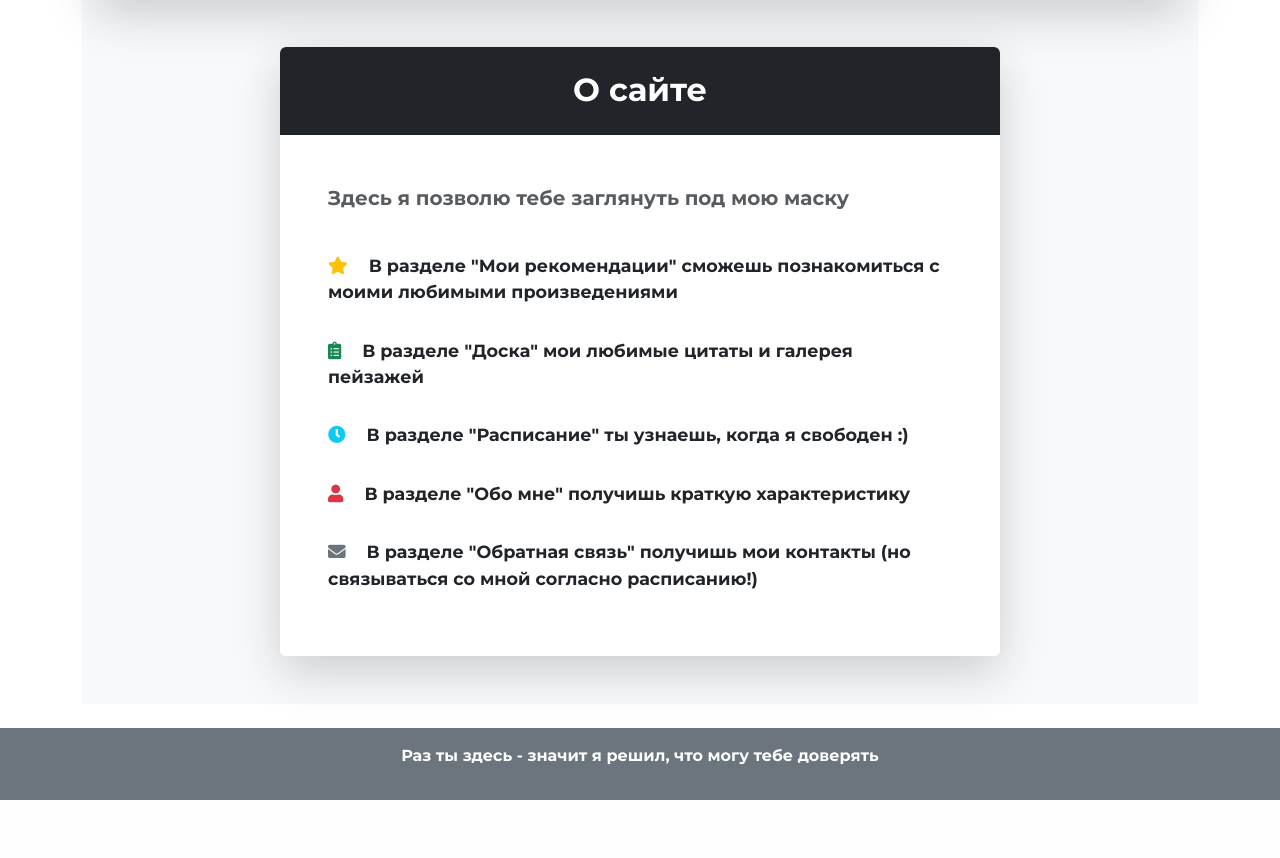
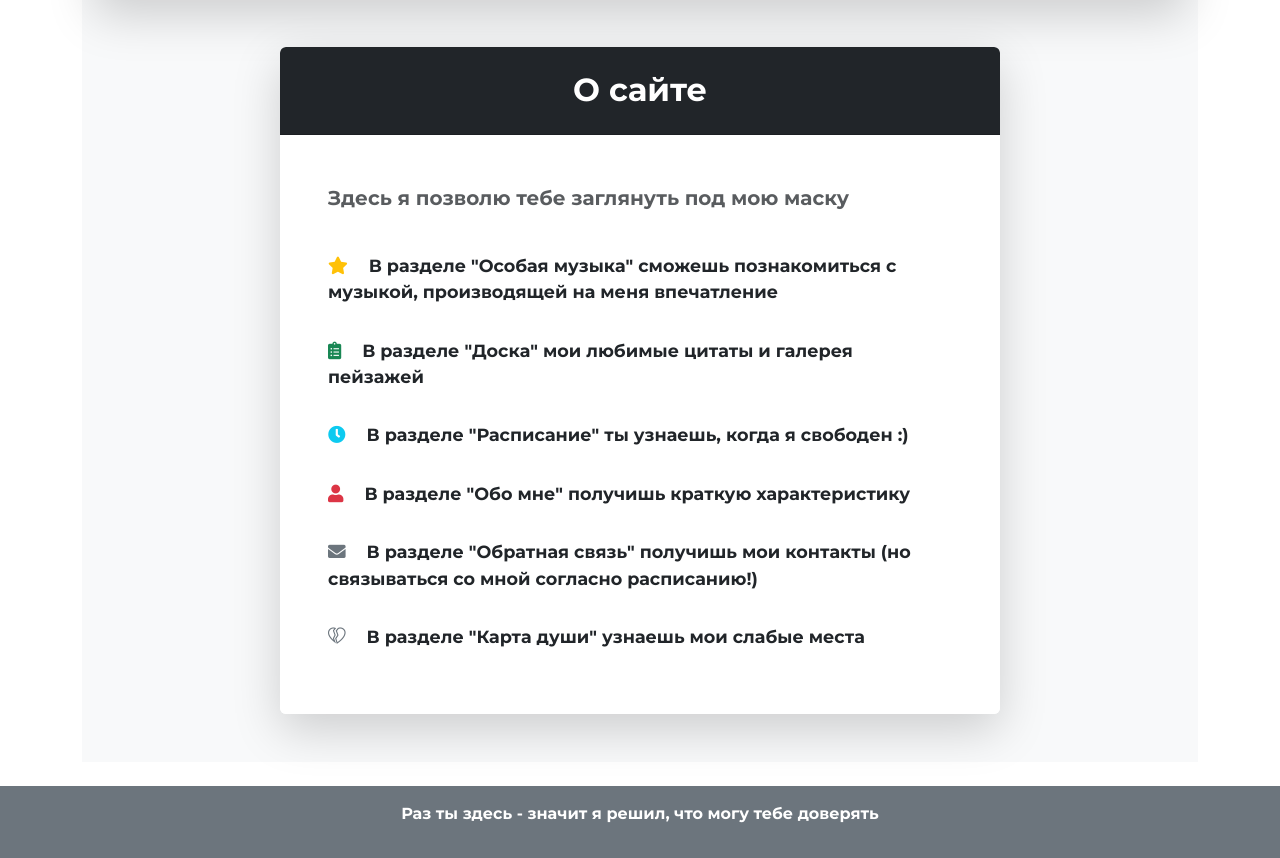
Before and after one commit to Maxim-hub296/MyCardBoardBox, a Flask app: page / in a window 1280 px wide. Shown: the part 317-1175 px from the top of the page. Before the commit the page ends 1117 px from the top, so only its background shows below. Run offline with Flask 3, Linux system fonts and the light colour scheme.

Commit message:
Добавлен раздел "Особая музыка"

```diff
--- a/app/templates/about.html
+++ b/app/templates/about.html
@@ -3,7 +3,8 @@
 {% block content %}
 
 <!-- Hero Section -->
-<div class="text-white position-relative bg-gradient-primary" style="background: linear-gradient(135deg, #2c3e50, #3498db);">
+<div class="text-white position-relative bg-gradient-primary"
+     style="background: linear-gradient(135deg, #2c3e50, #3498db);">
     <div class="container py-7">
         <div class="text-center p-4 rounded-3 shadow-lg" style="background: rgba(255, 255, 255, 0.9);">
             <h1 class="display-4 fw-bold text-dark mb-4">Добро пожаловать на сайт обо мне!</h1>
@@ -27,7 +28,7 @@
                         </p>
                         <div class="list-group-item border-0 py-3">
                             <i class="fas fa-star me-3 text-warning"></i>
-                                В разделе "Мои рекомендации" сможешь познакомиться с моими любимыми произведениями
+                            В разделе "Особая музыка" сможешь познакомиться с музыкой, производящей на меня впечатление
                         </div>
                         <div class="list-group-item border-0 py-3">
                             <i class="fas fa-clipboard-list me-3 text-success"></i>
@@ -43,7 +44,12 @@
                         </div>
                         <div class="list-group-item border-0 py-3">
                             <i class="fas fa-envelope me-3 text-secondary"></i>
-                                В разделе "Обратная связь" получишь мои контакты (но связываться со мной согласно расписанию!)
+                            В разделе "Обратная связь" получишь мои контакты (но связываться со мной согласно
+                            расписанию!)
+                        </div>
+                        <div class="list-group-item border-0 py-3">
+                            <i class="bi bi-heartbreak me-3 text-secondary"></i>
+                            В разделе "Карта души" узнаешь мои слабые места
                         </div>
                     </div>
                 </div>
```
Lines whose indentation alone changed are shown as unchanged.
